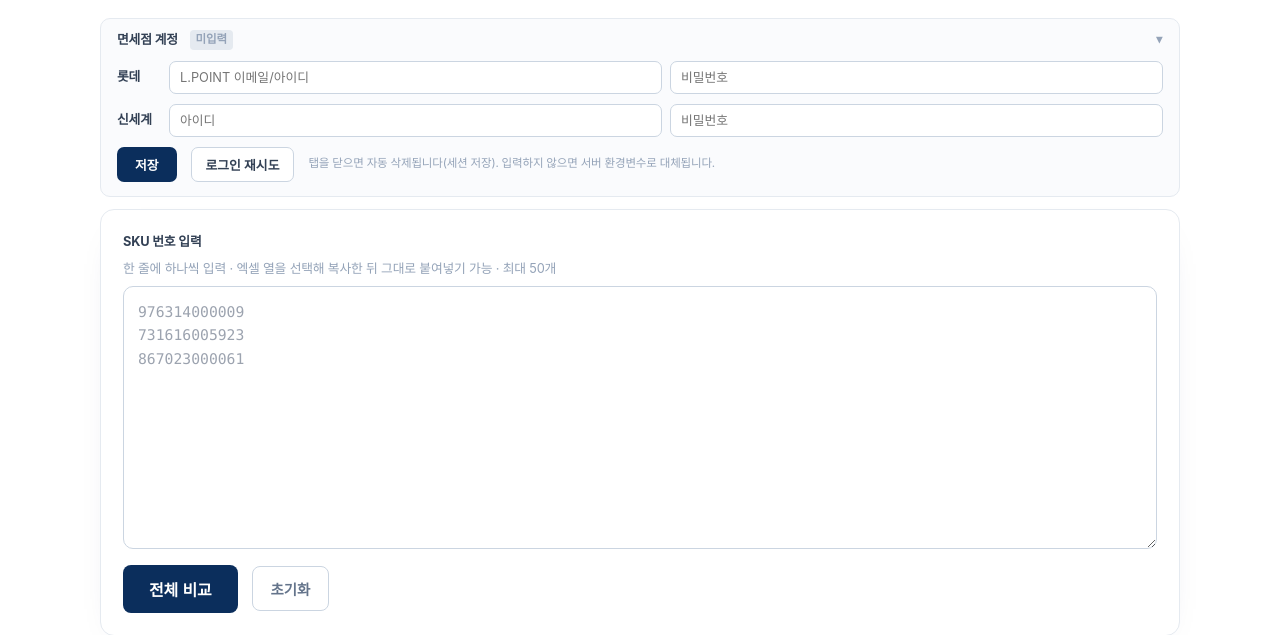
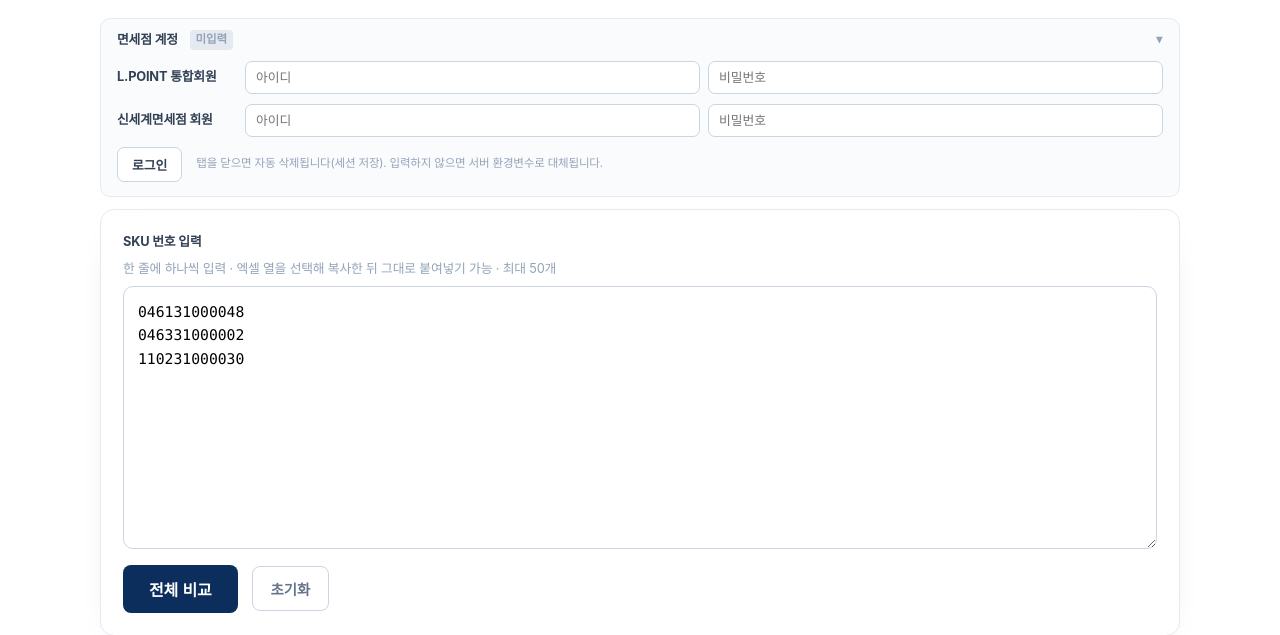
Before and after one commit to jongho1972/smart-duty-free, a FastAPI app: page / in a window 1280 px wide. Shown: the part 179-814 px from the top of the page. Run offline with FastAPI, Linux system fonts and the light colour scheme; some web fonts are replaced.

Commit message:
UI: 저장 버튼 제거, 로그인 버튼 통합, 레이블·디폴트SKU 업데이트
- 저장 버튼 제거 → 로그인 버튼 클릭 시 저장+로그인 한 번에 처리
- 로그인 성공(롯데·신세계 모두 ✓) 시 패널 자동 접힘
- 레이블: 롯데→L.POINT 통합회원, 신세계→신세계면세점 회원
- 기본 SKU: 046131000048·046331000002·110231000030
- CSS cred-label 너비 44→120px

Co-Authored-By: Claude Sonnet 4.6 <noreply@anthropic.com>

```diff
--- a/app/static/app.js
+++ b/app/static/app.js
@@ -19,9 +19,9 @@ function updateCredBadge() {
   const hasL = c.lotteId && c.lottePw;
   const hasS = c.ssgId && c.ssgPw;
   if (hasL && hasS) {
-    badge.textContent = "롯데·신세계 저장됨";
+    badge.textContent = "L.POINT·신세계 저장됨";
   } else if (hasL) {
-    badge.textContent = "롯데 저장됨";
+    badge.textContent = "L.POINT 저장됨";
   } else if (hasS) {
     badge.textContent = "신세계 저장됨";
   } else {
@@ -42,19 +42,16 @@ function updateCredBadge() {
   if (sp) sp.value = c.ssgPw;
   updateCredBadge();
 
-  document.getElementById("cred-save-btn")?.addEventListener("click", () => {
+  const reloginBtn = document.getElementById("cred-relogin-btn");
+  const loginStatus = document.getElementById("cred-login-status");
+  reloginBtn?.addEventListener("click", async () => {
+    // 현재 입력값을 sessionStorage에 먼저 저장
     sessionStorage.setItem("df_lotte_id", (li?.value || "").trim());
     sessionStorage.setItem("df_lotte_pw", lp?.value || "");
     sessionStorage.setItem("df_ssg_id",   (si?.value || "").trim());
     sessionStorage.setItem("df_ssg_pw",   sp?.value || "");
     updateCredBadge();
-    flashHint("계정 정보가 저장되었습니다.");
-    document.getElementById("cred-panel")?.removeAttribute("open");
-  });
 
-  const reloginBtn = document.getElementById("cred-relogin-btn");
-  const loginStatus = document.getElementById("cred-login-status");
-  reloginBtn?.addEventListener("click", async () => {
     reloginBtn.disabled = true;
     reloginBtn.textContent = "로그인 중…";
     if (loginStatus) loginStatus.hidden = true;
@@ -68,11 +65,14 @@ function updateCredBadge() {
       const res = await fetch("/api/login-reset", { method: "POST", headers: hdrs });
       const data = await res.json();
       if (loginStatus) {
-        loginStatus.textContent = "롯데 " + (data.lotte_login ? "✓" : "✗")
-          + " 신세계 " + (data.ssg_login ? "✓" : "✗");
+        loginStatus.textContent = "L.POINT " + (data.lotte_login ? "✓" : "✗")
+          + " 신세계 " + (data.ssg_login ? "✓" : "✗");
         loginStatus.className = "cred-login-status"
           + ((data.lotte_login && data.ssg_login) ? " ok" : " fail");
         loginStatus.hidden = false;
+      }
+      if (data.lotte_login && data.ssg_login) {
+        document.getElementById("cred-panel")?.removeAttribute("open");
       }
     } catch {
       if (loginStatus) {
@@ -82,7 +82,7 @@ function updateCredBadge() {
       }
     } finally {
       reloginBtn.disabled = false;
-      reloginBtn.textContent = "로그인 재시도";
+      reloginBtn.textContent = "로그인";
     }
   });
 })();
--- a/app/static/style.css
+++ b/app/static/style.css
@@ -213,7 +213,7 @@ body.loading .btn-label { visibility: hidden; }
   font-size: var(--fs-caption);
   font-weight: 700;
   color: var(--slate-700);
-  width: 44px;
+  width: 120px;
   flex-shrink: 0;
 }
 .cred-input {
--- a/app/templates/index.html
+++ b/app/templates/index.html
@@ -62,18 +62,17 @@
       </summary>
       <div class="cred-body">
         <div class="cred-row">
-          <span class="cred-label">롯데</span>
-          <input id="lotte-id" type="text"     class="cred-input" placeholder="L.POINT 이메일/아이디" autocomplete="username" />
+          <span class="cred-label">L.POINT 통합회원</span>
+          <input id="lotte-id" type="text"     class="cred-input" placeholder="아이디" autocomplete="username" />
           <input id="lotte-pw" type="password" class="cred-input" placeholder="비밀번호" autocomplete="current-password" />
         </div>
         <div class="cred-row">
-          <span class="cred-label">신세계</span>
+          <span class="cred-label">신세계면세점 회원</span>
           <input id="ssg-id"   type="text"     class="cred-input" placeholder="아이디" autocomplete="username" />
           <input id="ssg-pw"   type="password" class="cred-input" placeholder="비밀번호" autocomplete="current-password" />
         </div>
         <div class="cred-actions">
-          <button type="button" id="cred-save-btn">저장</button>
-          <button type="button" id="cred-relogin-btn">로그인 재시도</button>
+          <button type="button" id="cred-relogin-btn">로그인</button>
           <span id="cred-login-status" class="cred-login-status" hidden></span>
           <p class="cred-note">탭을 닫으면 자동 삭제됩니다(세션 저장). 입력하지 않으면 서버 환경변수로 대체됩니다.</p>
         </div>
@@ -84,7 +83,9 @@
       <div class="field">
         <label for="batch-input">SKU 번호 입력</label>
         <p class="field-desc">한 줄에 하나씩 입력 · 엑셀 열을 선택해 복사한 뒤 그대로 붙여넣기 가능 · 최대 50개</p>
-        <textarea id="batch-input" rows="10" placeholder="976314000009&#10;731616005923&#10;867023000061"></textarea>
+        <textarea id="batch-input" rows="10" placeholder="976314000009&#10;731616005923&#10;867023000061">046131000048
+046331000002
+110231000030</textarea>
       </div>
       <div class="batch-actions">
         <button type="submit" id="batch-btn">
```
